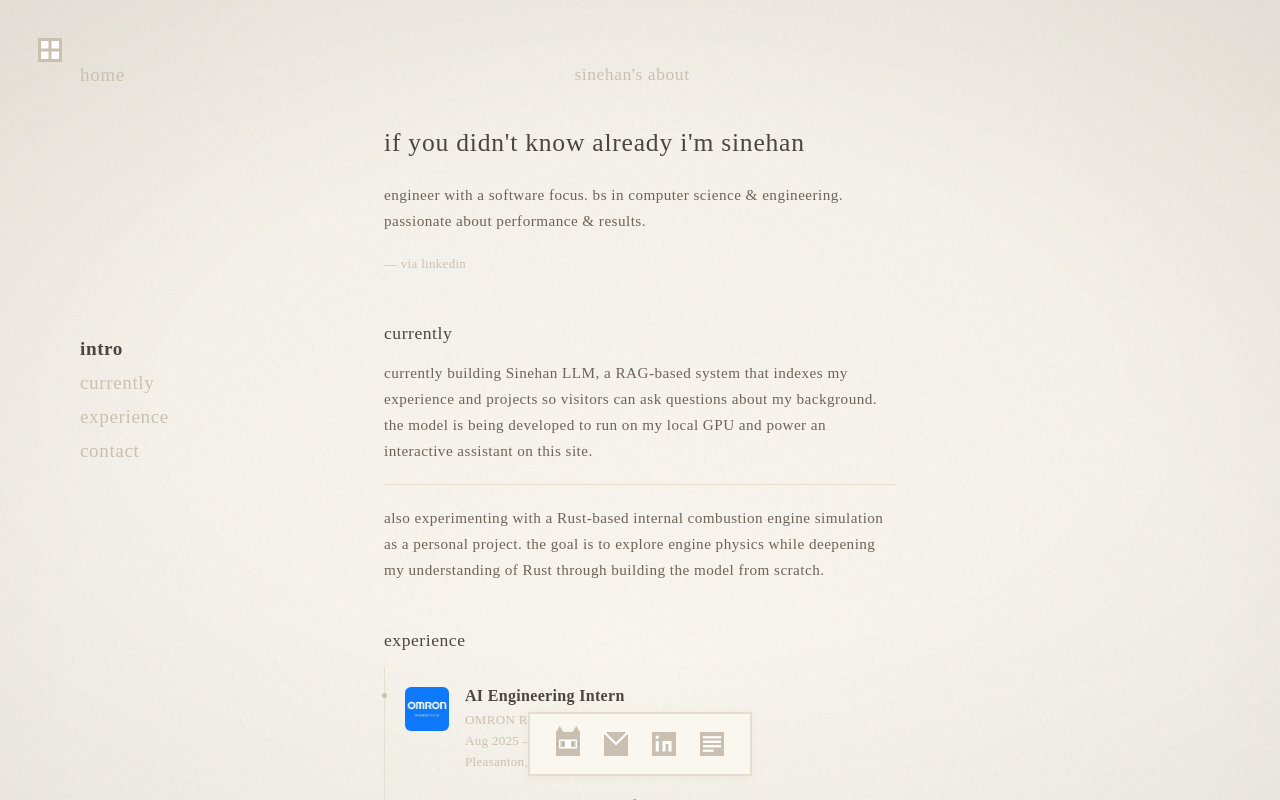
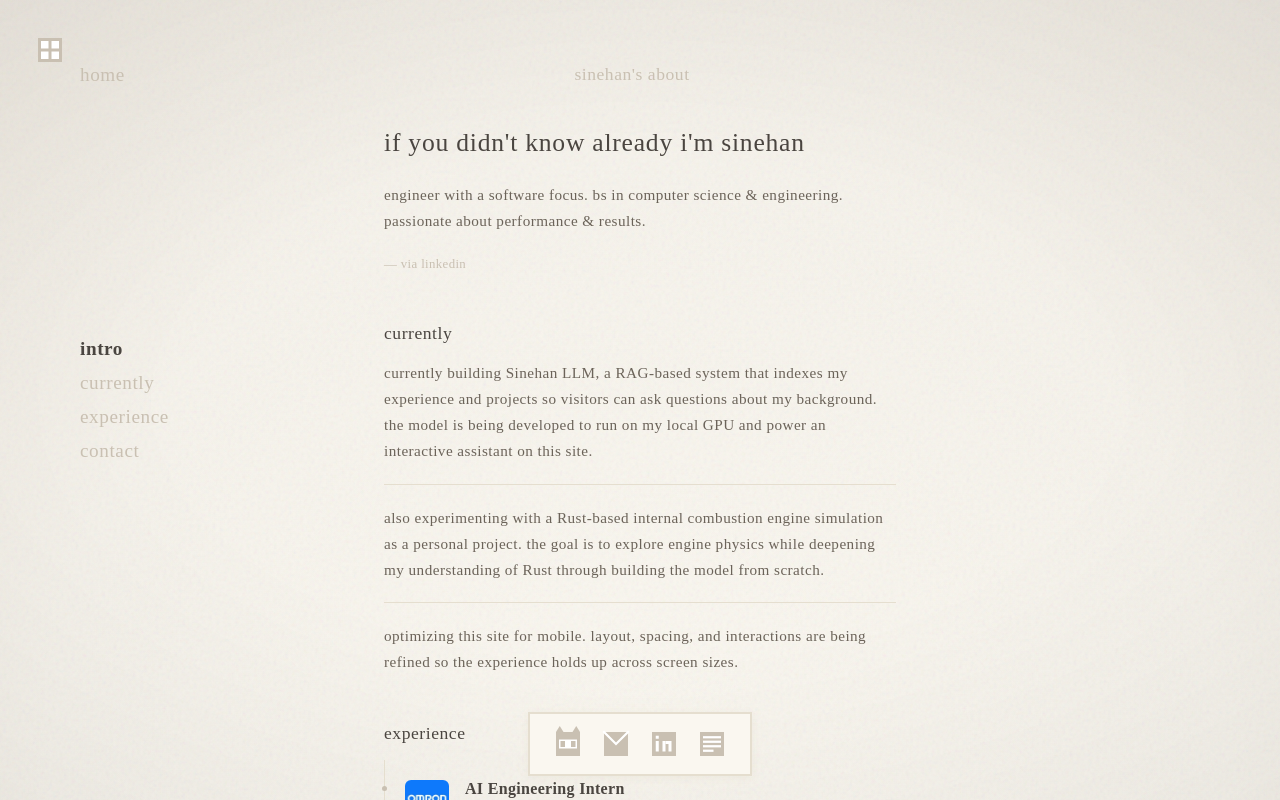
Before and after one commit to ezsinehan/sinehandev, a React (Vite) app: page /about in a window 1280 px wide. Shown: the top 800 px of the page. Built offline with nearby package versions, Linux system fonts and the light colour scheme; no server answers; a web font is replaced by a local one.

Commit message:
chore: updated currently

```diff
--- a/src/pages/About.jsx
+++ b/src/pages/About.jsx
@@ -132,6 +132,11 @@ export default function About() {
             personal project. the goal is to explore engine physics while deepening my
             understanding of Rust through building the model from scratch.
           </p>
+          <hr className="about-divider" />
+          <p className="about-text">
+            optimizing this site for mobile. layout, spacing, and interactions are being
+            refined so the experience holds up across screen sizes.
+          </p>
         </section>
 
         <section id="experience" className="about-section">
```
